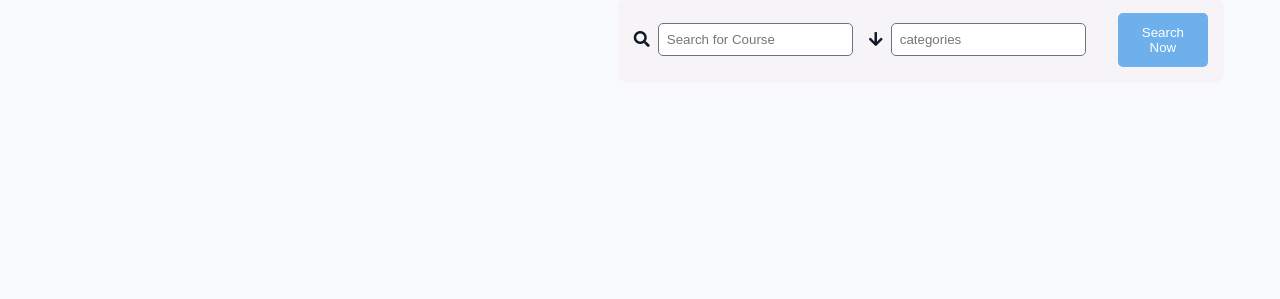
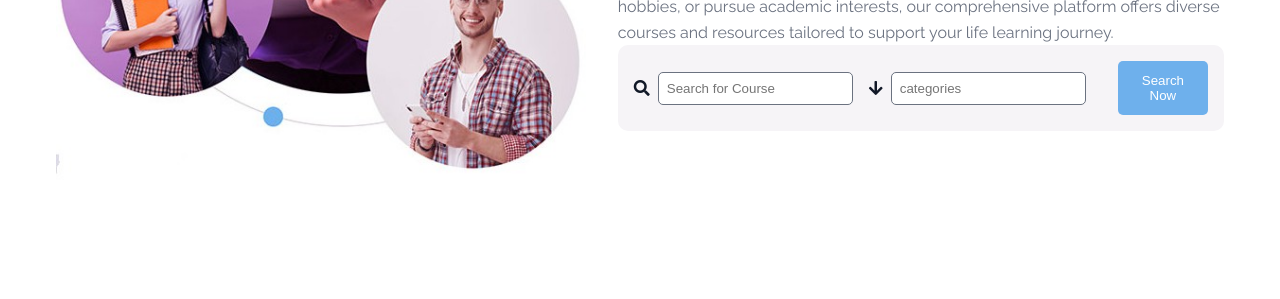
Before and after one commit to oluwadami123/E_Learning-Landing-Page, a plain HTML site: page index.html in a window 1280 px wide. Shown: the part 501-800 px from the top of the page. Drawn offline with nearby package versions, Linux system fonts and the light colour scheme.

Commit message:
made changes in some files

```diff
--- a/css/main.css
+++ b/css/main.css
@@ -4,7 +4,7 @@
   --primary-cl: #6eb0ec;
   --text-dark: #111827;
   --text-light: #6b7280;
-  --white: #fff;
+  --white: #ffffff;
   --max-width: 1200px;
 }
 
@@ -27,7 +27,7 @@ a {
 body {
   font-family: "Raleway", sans-serif;
   line-height: 1.6;
-  background-color: #f9fafb;
+  background-color: #ffffff
 }
 
 nav {
--- a/index.html
+++ b/index.html
@@ -48,7 +48,7 @@
   </nav>
   <header class="header-container">
     <div class="header-image">
-      <img src="Images/header.jpg" alt="header-image">
+      <img src="assets/header.jpg" alt="header-image">
     </div>
     <div class="header-content">
       <h1>Singular Platform For All Your <span>Learning</span> Needs.</h1>
```
